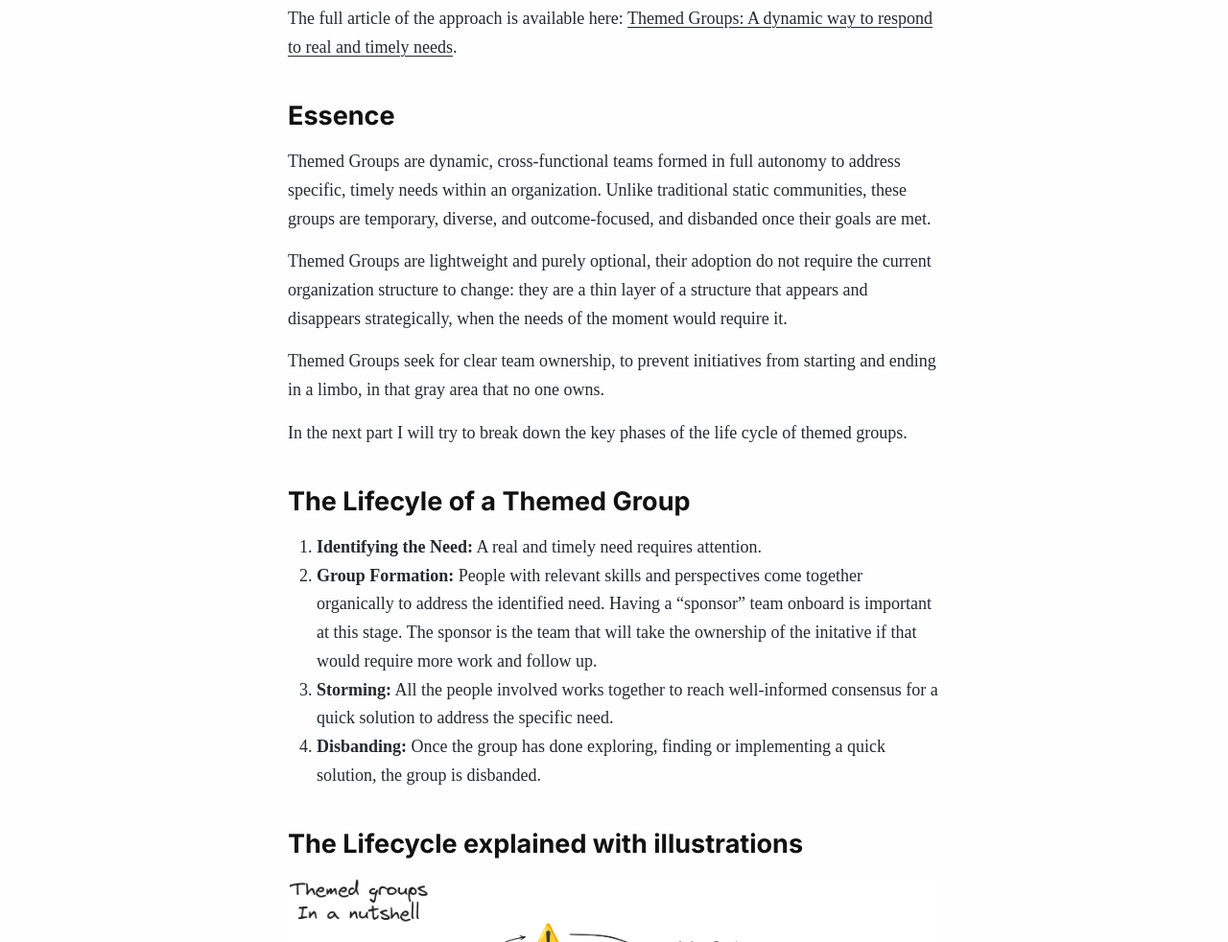
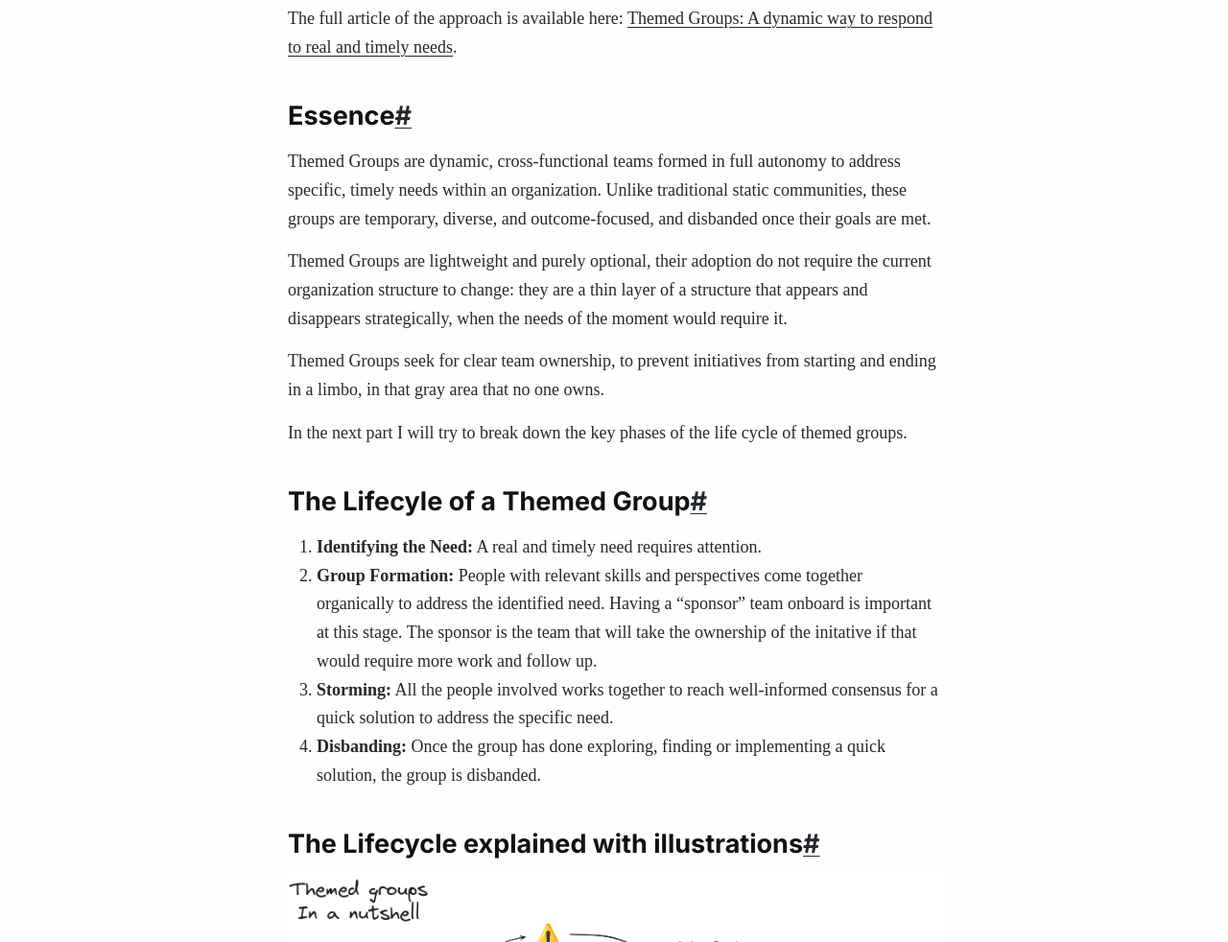
Before and after one commit to joebew42/joebew42.github.io, a Jekyll site: the page built from _posts/2025-05-10-themed-groups-distilled.markdown, in a window 1280 px wide and 1400 px high. Shown: the part 274-1256 px from the top of the window at 96% size. Built offline with Jekyll 4.4.1, drawn with Linux system fonts in a browser that asks for light colours; some web fonts are replaced.

Commit message:
feat: give each article heading a link to itself

```diff
--- /dev/null
+++ b/_includes/heading-links.html
@@ -0,0 +1,18 @@
+{%- assign parts = include.html | split: '<h' -%}
+{%- for part in parts -%}
+  {%- if forloop.first -%}
+    {{- part -}}
+    {%- continue -%}
+  {%- endif -%}
+  {%- assign level = part | slice: 0 -%}
+  {%- assign after_level = part | slice: 1 -%}
+  {%- assign opening_tag = part | split: '>' | first -%}
+  {%- if "123456" contains level and after_level == " " and opening_tag contains ' id="' -%}
+    {%- assign id = opening_tag | split: ' id="' | last | split: '"' | first -%}
+    {%- capture closing_tag %}</h{{ level }}>{% endcapture -%}
+    {%- capture heading_link %}<a class="heading-link" href="#{{ id }}" aria-label="Link to this heading">#</a>{{ closing_tag }}{% endcapture -%}
+    <h{{ part | replace_first: closing_tag, heading_link }}
+  {%- else -%}
+    <h{{ part }}
+  {%- endif -%}
+{%- endfor -%}
--- a/_layouts/post.html
+++ b/_layouts/post.html
@@ -35,7 +35,7 @@ layout: default
   </script>
 
   <div class="post-content" itemprop="articleBody">
-    {{ content }}
+    {% include heading-links.html html=content %}
   </div>
 
   <!-- <p class="post-meta"><time datetime="{{ page.date | date_to_xmlschema }}" itemprop="datePublished">{{ page.date | date: "%b %-d, %Y" }}</time>{% if page.author %} • <span itemprop="author" itemscope itemtype="http://schema.org/Person"><span itemprop="name">{{ page.author }}</span></span>{% endif %}</p> -->
```
